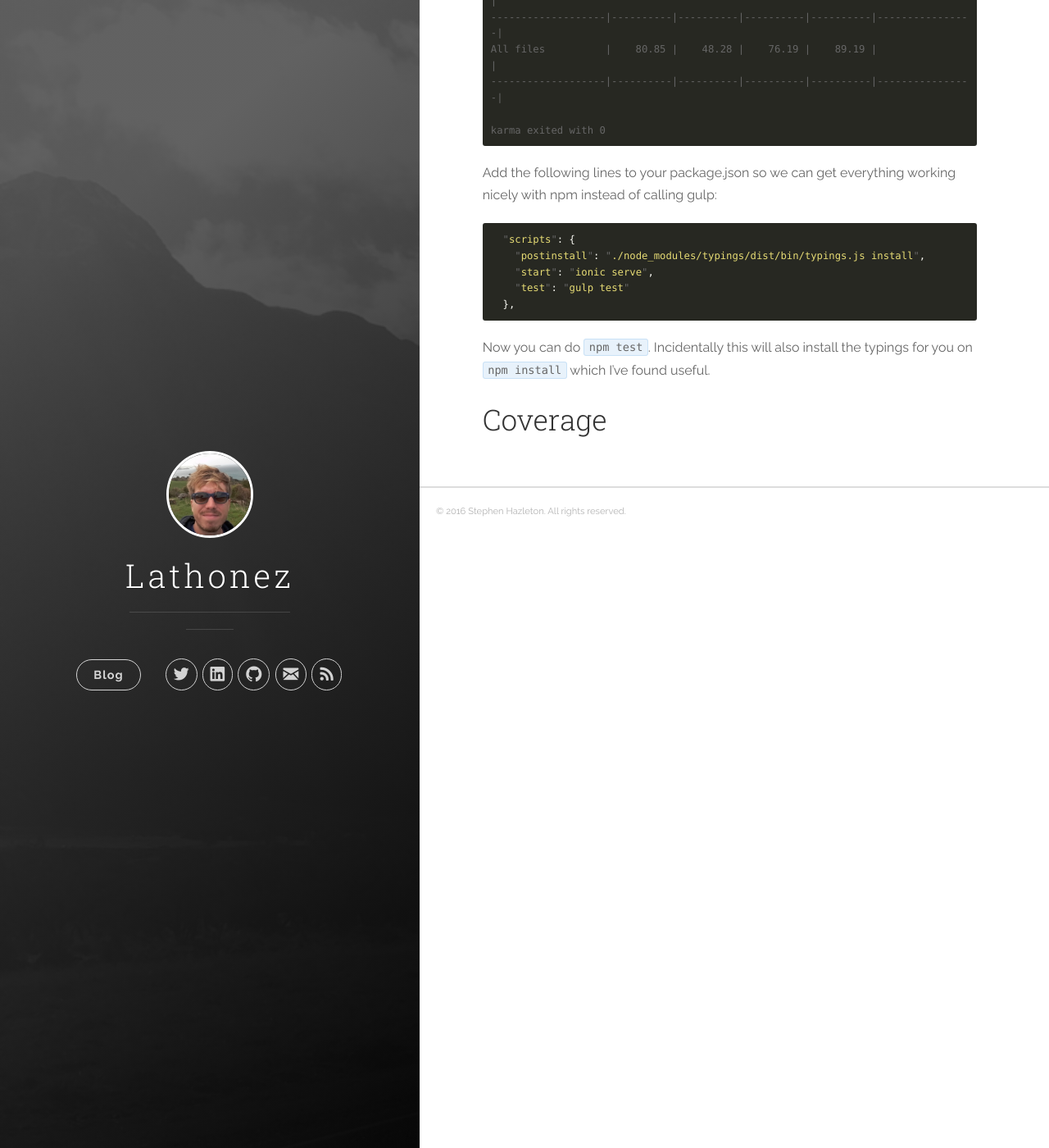
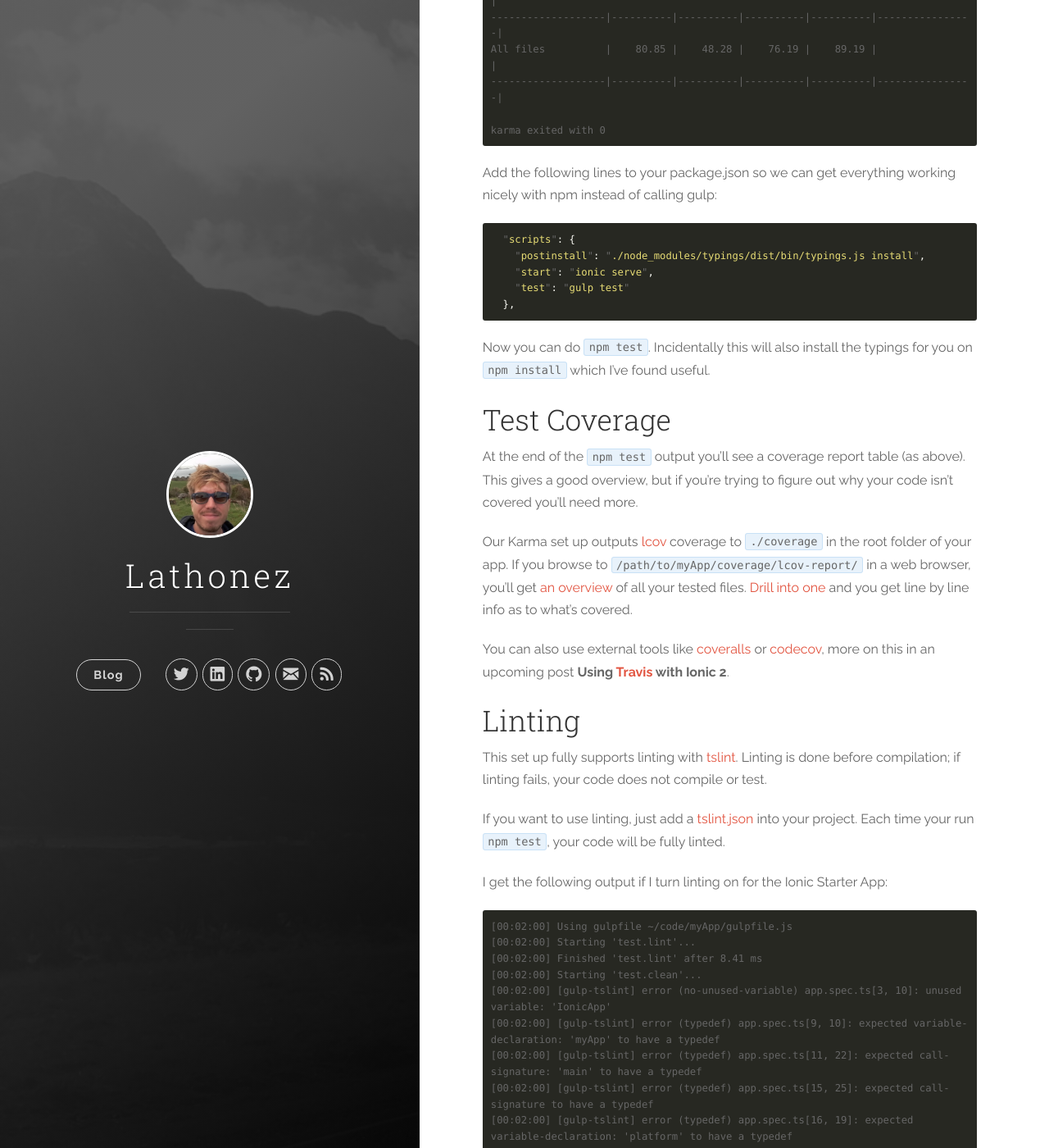
Before and after one commit to lathonez/lathonez.github.io, a Jekyll site: the page built from _posts/2016-02-21-ionic-2-unit-testing.markdown, in a window 1280 px wide and 1400 px high, scrolled down 6396 px. Shown: the whole window at 82% size. Built offline with Jekyll 4.4.1, drawn with Linux system fonts in a browser that asks for light colours; nearby versions of some CDN libraries; some of the changed text lies outside the part shown.

Commit message:
Finishing unit testing post

````diff
--- a/_posts/2016-02-21-ionic-2-unit-testing.markdown
+++ b/_posts/2016-02-21-ionic-2-unit-testing.markdown
@@ -127,7 +127,7 @@ Copy the following files into your project:
 This gulpfile defines several tasks which gulp will carry out for us during the test cycle:
 
 1. **test.clean**: nuke anything that exists already in www/build/test
-2. **test.lint**: perform static analysis on our code using tslint. If you don’t want to use linting, just remove the references the gulpfile and delete tslint.json.
+2. **test.lint**: perform static analysis on source code using tslint, if enabled (not by default if following this post)
 3. **test.copyHTML**: we’ll want to have a copy of our html available to our unit tests, but our test build is wholly separate from Ionic’s webpack build. Thus we need to copy the html over into our test build directory
 4. **test.compile**: compile all our Typescript (both source and test), into Javascript.
 5. **test**: spin up [Karma][karma-home] and run the test (more on this later)
@@ -248,11 +248,57 @@ Add the following lines to your package.json so we can get everything working ni
 
 Now you can do `npm test`. Incidentally this will also install the typings for you on `npm install` which I've found useful.
 
-Coverage
---------
+Test Coverage
+--------------
 
+At the end of the `npm test` output you'll see a coverage report table (as above). This gives a good overview, but if you're trying to figure out why your code isn't covered you'll need more.
 
+Our Karma set up outputs [lcov][lcov-home] coverage to `./coverage` in the root folder of your app. If you browse to `/path/to/myApp/coverage/lcov-report/` in a web browser, you'll get [an overview][lcov-index-ss] of all your tested files. [Drill into one][lcov-app-ss] and you get line by line info as to what's covered.
 
+You can also use external tools like [coveralls][clicker-coveralls] or [codecov][clicker-codecov], more on this in an upcoming post **Using [Travis][clicker-travis] with Ionic 2**.
+
+Linting
+-------
+
+This set up fully supports linting with [tslint][tslint-home]. Linting is done before compilation; if linting fails, your code does not compile or test.
+
+If you want to use linting, just add a [tslint.json][tslint.json] into your project. Each time your run `npm test`, your code will be fully linted.
+
+I get the following output if I turn linting on for the Ionic Starter App:
+
+```
+[00:02:00] Using gulpfile ~/code/myApp/gulpfile.js
+[00:02:00] Starting 'test.lint'...
+[00:02:00] Finished 'test.lint' after 8.41 ms
+[00:02:00] Starting 'test.clean'...
+[00:02:00] [gulp-tslint] error (no-unused-variable) app.spec.ts[3, 10]: unused variable: 'IonicApp'
+[00:02:00] [gulp-tslint] error (typedef) app.spec.ts[9, 10]: expected variable-declaration: 'myApp' to have a typedef
+[00:02:00] [gulp-tslint] error (typedef) app.spec.ts[11, 22]: expected call-signature: 'main' to have a typedef
+[00:02:00] [gulp-tslint] error (typedef) app.spec.ts[15, 25]: expected call-signature to have a typedef
+[00:02:00] [gulp-tslint] error (typedef) app.spec.ts[16, 19]: expected variable-declaration: 'platform' to have a typedef
+[00:02:00] [gulp-tslint] error (use-strict) app.spec.ts[11, 1]: missing 'use strict'
+[00:02:00] [gulp-tslint] error (member-access) app.ts[13, 3]: default access modifier on member/method not allowed
+[00:02:00] [gulp-tslint] error (no-consecutive-blank-lines) app.ts[7, 1]: consecutive blank lines are disallowed
+[00:02:00] [gulp-tslint] error (trailing-comma) app.ts[10, 12]: missing trailing comma
+[00:02:00] Finished 'test.clean' after 273 ms
+[00:02:00] Starting 'test.compile'...
+[00:02:00] Starting 'test.copyHTML'...
+[00:02:00] Finished 'test.copyHTML' after 705 μs
+[00:02:00] [gulp-tslint] error (no-consecutive-blank-lines) pages/page1/page1.ts[3, 1]: consecutive blank lines are disallowed
+[00:02:00] [gulp-tslint] error (no-consecutive-blank-lines) pages/page2/page2.ts[3, 1]: consecutive blank lines are disallowed
+[00:02:00] [gulp-tslint] error (no-consecutive-blank-lines) pages/page3/page3.ts[3, 1]: consecutive blank lines are disallowed
+[00:02:00] [gulp-tslint] error (trailing-comma) pages/page3/page3.ts[5, 45]: missing trailing comma
+[00:02:00] [gulp-tslint] error (member-access) pages/tabs/tabs.ts[13, 3]: default access modifier on member/method not allowed
+[00:02:00] [gulp-tslint] error (member-access) pages/tabs/tabs.ts[14, 3]: default access modifier on member/method not allowed
+[00:02:00] [gulp-tslint] error (member-access) pages/tabs/tabs.ts[15, 3]: default access modifier on member/method not allowed
+[00:02:00] [gulp-tslint] error (no-consecutive-blank-lines) pages/tabs/tabs.ts[6, 1]: consecutive blank lines are disallowed
+[00:02:00] [gulp-tslint] error (trailing-comma) pages/tabs/tabs.ts[8, 43]: missing trailing comma
+```
+
+Help!
+-----
+
+If you can't get any of this working in your own project, [raise an issue][clicker-issue] and I'll do my best to help out.
 
 [analog-clicker-img]: http://thumbs.dreamstime.com/thumblarge_304/1219960995H0ZkZw.jpg
 [angular2-seed-repo]: https://github.com/mgechev/angular2-seed
@@ -260,15 +306,22 @@ Coverage
 [angular2-sg-dir]:    https://github.com/mgechev/angular2-style-guide#directory-structure
 [app.spec.ts]:        https://github.com/lathonez/clicker/blob/master/test/app.spec.ts
 [app.stub.ts]:        https://github.com/lathonez/clicker/blob/master/test/app.stub.ts
+[clicker-codecov]:    https://codecov.io/github/lathonez/clicker?branch=master
+[clicker-coveralls]:  https://coveralls.io/github/lathonez/clicker?branch=master
+[clicker-issue]:      https://github.com/lathonez/clicker/issues/new
 [clicker-repo]:       http://github.com/lathonez/clicker
+[clicker-travis]:     https://travis-ci.org/lathonez/clicker
 [gulp-home]:          http://gulpjs.com/
 [gulpfile.js]:        https://github.com/lathonez/clicker/blob/master/gulpfile.js
 [ionic.config.js]:    https://github.com/lathonez/clicker/blob/master/ionic.config.js
 [karma-home]:         https://karma-runner.github.io/0.13/index.html
 [karma.config.js]:    https://github.com/lathonez/clicker/blob/master/test/karma.config.js
+[lcov-app-ss]:     /images/ionic2_unit_testing/lcov-app-screenshot.png
+[lcov-home]:          http://ltp.sourceforge.net/coverage/lcov.php
+[lcov-index-ss]:      /images/ionic2_unit_testing/lcov-index-screenshot.png
 [sbtp-docs]:          https://angular.io/docs/js/latest/api/testing/setBaseTestProviders-function.html
 [strict-typing]:      https://github.com/lathonez/clicker/blob/master/tslint.json#L80-L97
 [test-main.js]:       https://github.com/lathonez/clicker/blob/master/test/test-main.js
-[typings-home]:       https://www.npmjs.com/package/typings
 [tslint-home]:        https://www.npmjs.com/package/tslint
 [tslint.json]:        https://github.com/lathonez/clicker/blob/master/tslint.json
+[typings-home]:       https://www.npmjs.com/package/typings
````
Also changed, not shown: images/ionic2_unit_testing/lcov-app-screenshot.png (added), images/ionic2_unit_testing/lcov-index-screenshot.png (added).
